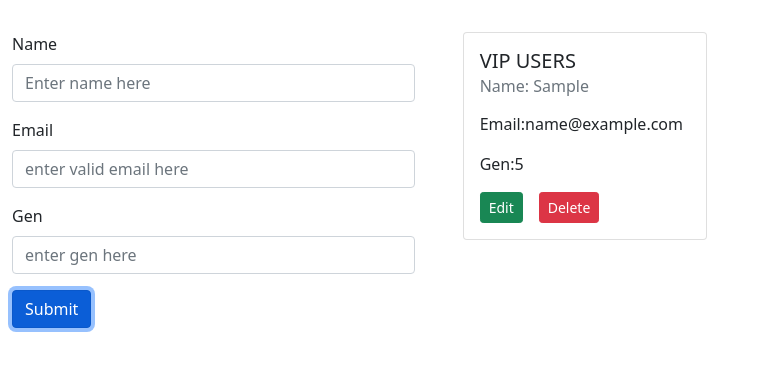
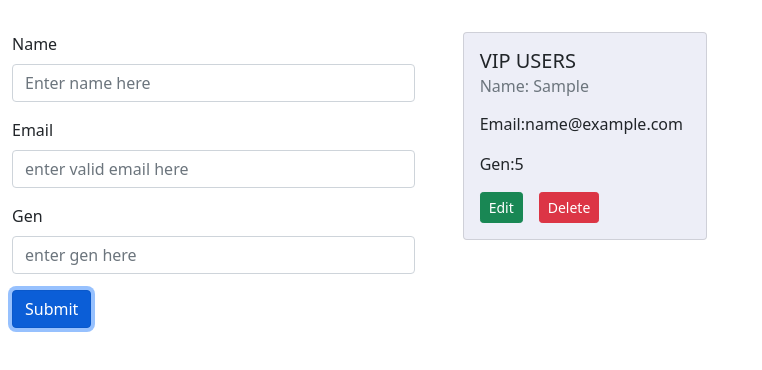
Before and after one commit to shawlycode/CRUD_Users_contacts, a React (Create React App) app: page / in a window 1280 px wide. Both pictures are taken after typing "Sample", "name@example.com", "5" into the empty fields and a click on the button "Submit". Shown: the top 370 px of the page, without its empty margins (0-762 px from the left). Built offline with nearby package versions, Linux system fonts and the light colour scheme.

Commit message:
added inline style to card

```diff
--- a/src/components/Contact.jsx
+++ b/src/components/Contact.jsx
@@ -24,7 +24,7 @@ const Contact = (props) => {
 
       </Modal>
       <Col md="4" style={{ marginBottom: "1rem", textAlign: "start" }}>
-        <Card>
+        <Card style={{backgroundColor:"#EDEEF7" }}>
           <Card.Body>
             <Card.Title>VIP USERS</Card.Title>
             <Card.Subtitle className="mb-2 text-muted">
```
